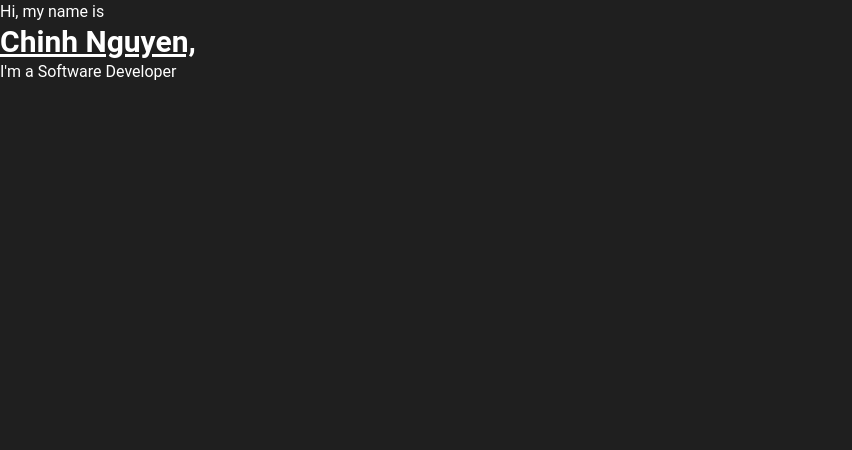
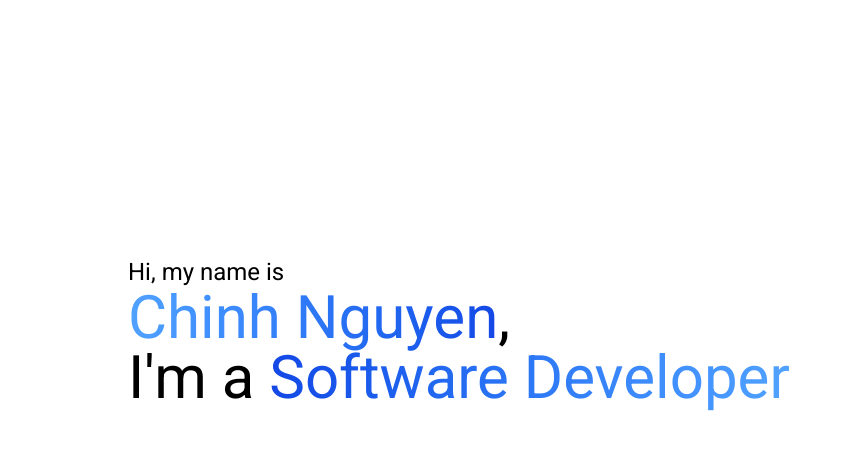
Before and after one commit to NguyenHChinh/nguyenhchinh.github.io, a React (Vite) app: page / in a window 1280 px wide. Shown: the top 450 px of the page, without its empty margins (0-852 px from the left). Built offline with nearby package versions, Linux system fonts and the light colour scheme.

Commit message:
style: made hero div, intro statement created

```diff
--- a/src/App.jsx
+++ b/src/App.jsx
@@ -2,9 +2,11 @@ function App() {
 
   return (
     <>
-      <h2>Hi, my name is</h2>
-      <h1 className="text-3xl font-bold underline">Chinh Nguyen,</h1>
-      <h2>I'm a Software Developer</h2>
+      <div className="hero">
+        <h2 className="text-2xl">Hi, my name is</h2>
+        <h1 className="text-6xl"><span className="bg-gradient-to-r from-blue-400 to-blue-700 bg-clip-text text-transparent">Chinh Nguyen</span>,</h1>
+        <h2 className="text-6xl">I'm a <span className="bg-gradient-to-r from-blue-700 to-blue-400 bg-clip-text text-transparent">Software Developer</span></h2>
+      </div>
     </>
   )
 }
--- a/src/index.css
+++ b/src/index.css
@@ -1,7 +1,21 @@
+@import url("https://fonts.googleapis.com/css2?family=Roboto:ital,wght@0,100;0,300;0,400;0,500;0,700;0,900;1,100;1,300;1,400;1,500;1,700;1,900&display=swap");
 @import "tailwindcss";
 
-* {
+*{
+    margin: 0;
+    padding: 0;
     font-family: "Roboto", sans-serif;
-    color: white;
-    background-color: rgb(31, 31, 31);
+    box-sizing: border-box;
 }
+
+html{
+    scroll-behavior: smooth;
+}
+
+.hero{
+    display: flex;
+    flex-direction: column;
+    width: 80%;
+    margin: 0 auto;
+    margin-top: 16rem;
+}
```
